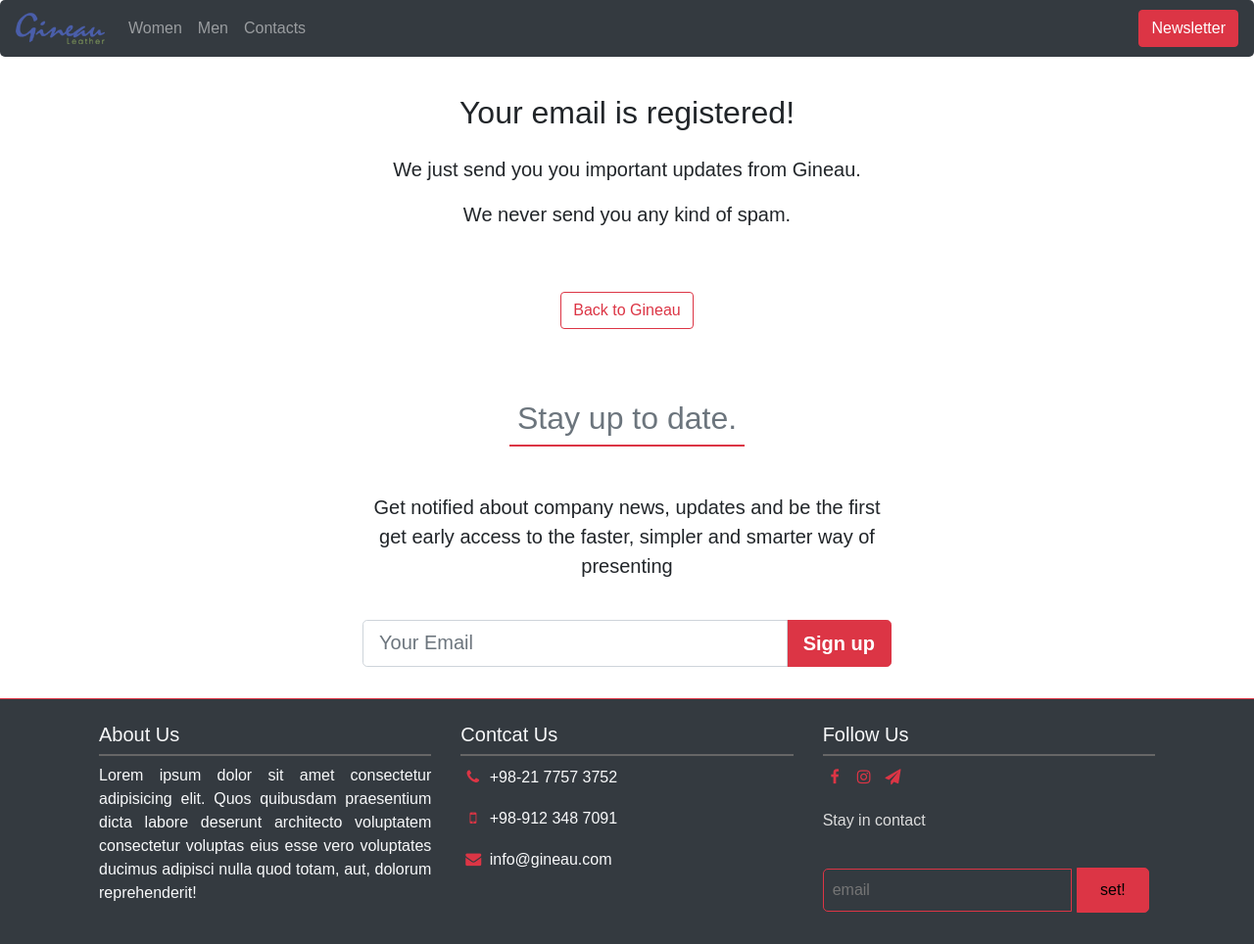
After one commit to Rahimz/gineau, a Django app: page /user/email in a window 1280 px wide. The commit adds this page. Shown: the whole page at 98% size. Run offline with Django 3.2, Linux system fonts and the light colour scheme; some libraries are stand-ins or nearby versions.

Commit message:
newsletter email registration added

```diff
--- /dev/null
+++ b/products/forms.py
@@ -0,0 +1,6 @@
+from django import forms
+
+
+
+class AddEmail(forms.Form):
+    email = forms.EmailField()
--- a/products/templates/products/base_n.html
+++ b/products/templates/products/base_n.html
@@ -66,7 +66,7 @@
                                 <a href="#contacts" class="nav-link">Contacts</a>
                             </li>
                         </ul>
-                        <button href="#" data-toggle="modal" data-target="#custom-modal"
+                        <button  data-toggle="modal" data-target="#custom-modal"
                             class="btn btn-danger">Newsletter</button>
                     </div>
                 </nav>
@@ -83,7 +83,7 @@
                                     <label for="user-email">Email:</label><input type="email" id="user-email"
                                         class="form-control mb-3">
                                     <div class="btn-group">
-                                        <input type="button" class="btn btn-sm btn-outline-danger" value="submit">
+                                        <input type="button" class="btn btn-sm btn-outline-danger" value="submit" onclick="location.href='{% url 'products:email_add' %}'">
                                     </div>
                                 </form>
                             </div>
--- /dev/null
+++ b/products/templates/products/email_add.html
@@ -0,0 +1,26 @@
+<head>
+    <!-- this call the base.html-->
+    {% extends 'products/base_n.html' %}
+    <!-- this change the name of page with the title block -->
+    {% block title %}Product Detail{% endblock %}
+
+</head>
+
+{% block content %}
+<div class="container">
+    <div class="row mt-5 pt-5 ">
+        <div class="col-md-12">
+            <h2 class="text-center"> Your email is registered! </h2>
+        </div>
+        <div class="col-md-12 pt-3">
+            <p class="lead text-center">We just send you you important updates from Gineau.</p>
+            <p class="lead text-center">We never send you any kind of spam.</p>
+        </div>
+        <div class="col-md-12 text-center p-5">
+            <a class="btn btn-outline-danger" href="{% url 'products:home' %}">Back to Gineau</a>
+        </div>
+    </div>
+
+</div>
+
+{% endblock %}
--- a/products/urls.py
+++ b/products/urls.py
@@ -11,6 +11,7 @@
     path('women/', views.WomenProductListView, name='womenproductlistview'),
     path('men/', views.MenProductListView, name='menproductlistview'),
     path('<int:pk>/', views.DetailView.as_view(), name='detail'),
+    path('user/email', views.add_new_email, name='email_add'),
 
     path('<int:product_id>/images/', views.prdimage, name='prdimage'),
 	path('blog/', views.blog.as_view(), name='blog'),
--- a/products/views.py
+++ b/products/views.py
@@ -4,7 +4,7 @@
 
 from .models import Product
 from django.template import loader
-
+from .forms import AddEmail
 
 def HomeView(request):
     products_w = Product.objects.filter(productGenre="women")
@@ -49,6 +49,18 @@
     template_name = 'products/detail.html'
 
 
+def add_new_email(request):
+    form = AddEmail(request.POST)
+    if form.is_valid():
+        cd = form.cleaned_data
+        email = form.save(commit=True)
+    else:
+        form = AddEmail()
+    return render(request,
+                 'products/email_add.html',
+                 {'form': form})
+
+
 class IndexView(generic.ListView):
     # template = loader.get_template('products/index.html')
     # return HttpResponse("Hello, You are in <strong>product</strong> index")
```
Also changed, not shown: products/models.py (+7 -10 lines), products/migrations/0010_email.py (added).
